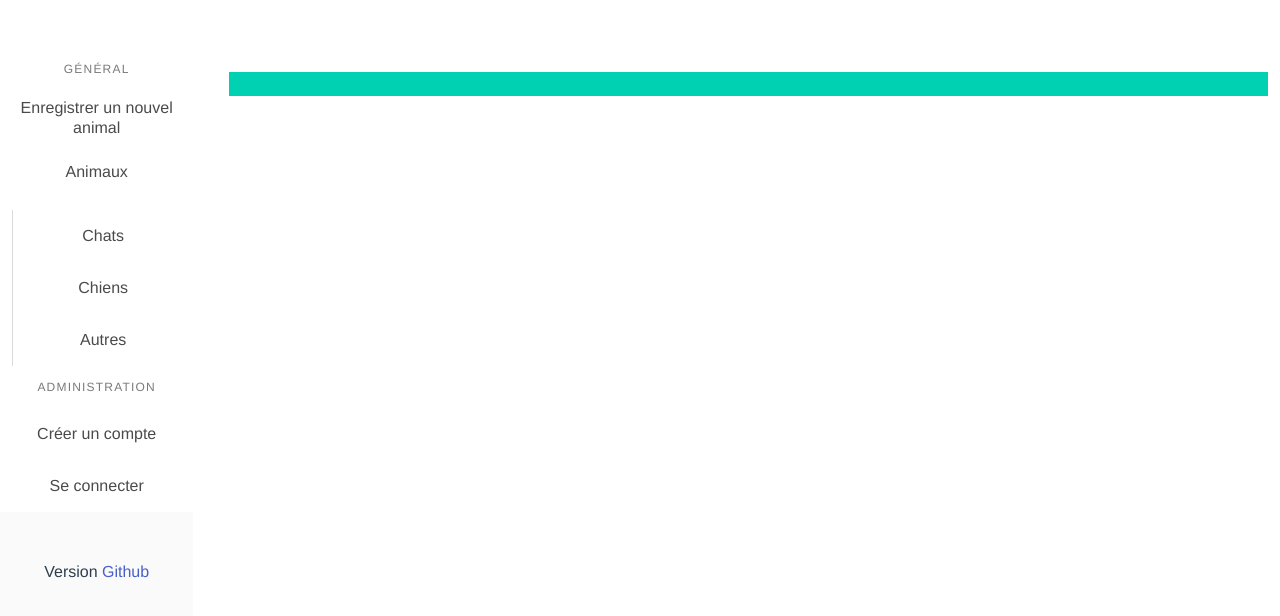
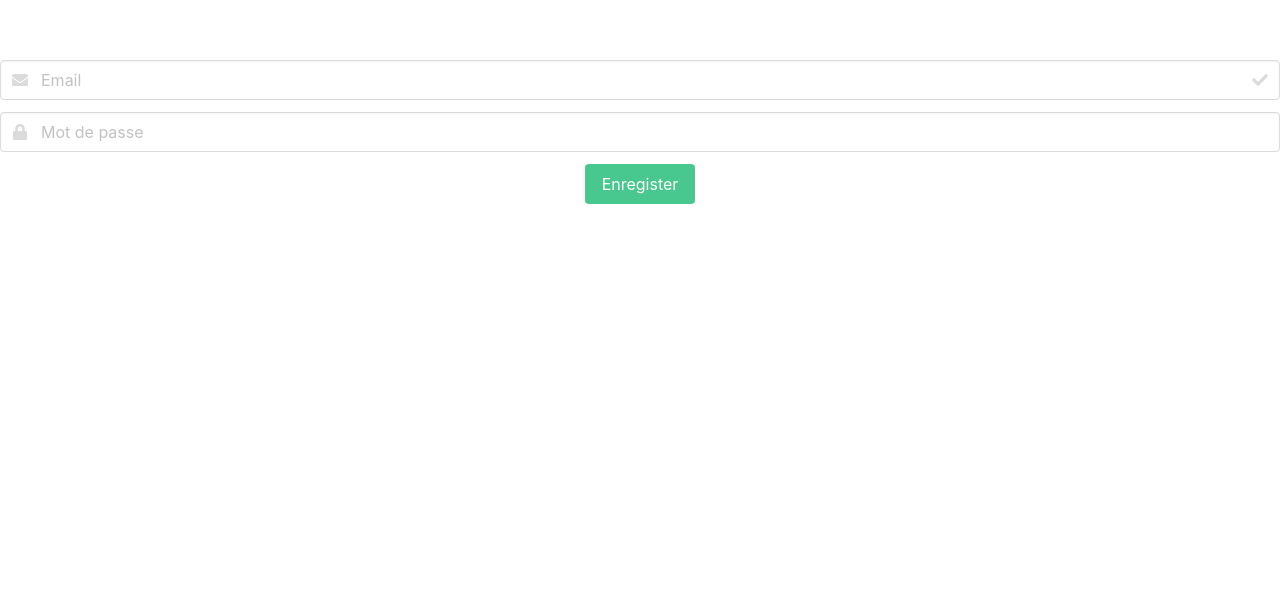
Before and after one commit to Prakkkmak/animaliste-front, a Vue app: page /animals/1 in a window 1280 px wide. Shown: the top 616 px of the page. Built offline with nearby package versions, Linux system fonts and the light colour scheme; no server answers.

Commit message:
Login sans session
Login sans session

```diff
--- a/src/App.vue
+++ b/src/App.vue
@@ -1,5 +1,8 @@
 <template>
-  <div id="app">
+  <div v-if="!account">
+    <AccountLogin @account-login="accountLogin" />
+  </div>
+  <div v-else>
     <div class="columns">
       <div class="column is-2">
         <Menu />
@@ -12,21 +15,24 @@
 </template>
 
 <script>
-import Menu from './components/menu/Menu.vue';
+import Menu from '@/components/menu/Menu.vue';
+import AccountLogin from '@/components/account/AccountLogin';
 
 export default {
   name: 'App',
   components: {
+    AccountLogin,
     Menu,
   },
   data() {
     return {
       animalListKey: 1,
+      account: null,
     };
   },
   methods: {
-    updateList() {
-      this.animalListKey += 1;
+    accountLogin(account) {
+      this.account = account;
     },
   },
 };
--- /dev/null
+++ b/src/components/account/AccountLogin.vue
@@ -0,0 +1,92 @@
+<template>
+  <div v-if="accountLogin">
+    <b> {{ $t('account.accountCreated') }} </b>
+  </div>
+  <div v-if="errors.length">
+    <b>{{ $t('account.errorsText') }}</b>
+    <ul>
+      <li v-for="error in errors" :key="error">{{ error }}</li>
+    </ul>
+  </div>
+  <div class="field">
+    <p class="control has-icons-left has-icons-right">
+      <input
+        class="input"
+        type="email"
+        :placeholder="$t('account.mail')"
+        v-model="mail"
+      />
+      <span class="icon is-small is-left">
+        <i class="fas fa-envelope"></i>
+      </span>
+      <span class="icon is-small is-right">
+        <i class="fas fa-check"></i>
+      </span>
+    </p>
+  </div>
+  <div class="field">
+    <p class="control has-icons-left">
+      <input
+        class="input"
+        type="password"
+        :placeholder="$t('account.password')"
+        v-model="password"
+      />
+      <span class="icon is-small is-left">
+        <i class="fas fa-lock"></i>
+      </span>
+    </p>
+  </div>
+  <div class="field">
+    <p class="control">
+      <button class="button is-success" @click="login">
+        {{ $t('account.register') }}
+      </button>
+    </p>
+  </div>
+</template>
+
+<script>
+import bcryptjs from 'bcryptjs';
+
+export default {
+  name: 'AccountLogin.vue',
+  emits: ['account-login'],
+  data() {
+    return {
+      mail: '',
+      password: '',
+      errors: [],
+      accountLogin: false,
+    };
+  },
+  methods: {
+    async login() {
+      const hashedPassword = await this.hashPassword(this.password);
+      try {
+        const res = await fetch(
+          `${process.env.VUE_APP_BASE_URL}/accounts?mail=${this.mail}&password=${hashedPassword}`,
+          {
+            method: 'GET',
+            headers: {
+              'content-type': 'application/json',
+            },
+          }
+        );
+        this.$emit('account-login', res);
+      } catch (err) {
+        this.errors.push(err);
+      } finally {
+        this.mail = '';
+        this.password = '';
+        this.accountLogin = true;
+      }
+    },
+    async hashPassword(password) {
+      return bcryptjs.hash(password, 10);
+    },
+  },
+};
+</script>
+
+<style scoped></style>
--- a/src/locales/fr.json
+++ b/src/locales/fr.json
@@ -29,6 +29,7 @@
     },
     "account": {
         "accountCreated": "Compte créé avec succès !",
+        "accountLogin": "Vous vous êtes connecté!",
         "disconnect": "Se déconnecter",
         "errorMail": "Mail incorrect.",
         "errorPassword": "Mot de passe incorrect.",
--- a/src/router/index.js
+++ b/src/router/index.js
@@ -5,6 +5,7 @@ import Animals from '@/components/animal/Animals';
 import AnimalDetail from '@/components/animal/detail/AnimalDetail';
 import AccountCreation from '@/components/account/creation/AccountCreation';
 import UnderConstruction from '@/components/other/UnderConstruction';
+import AccountLogin from '@/components/account/AccountLogin';
 
 const routes = [
   {
@@ -24,6 +25,11 @@ const routes = [
     component: AccountCreation,
   },
   {
+    path: '/login',
+    name: 'AccountCreation',
+    component: AccountLogin,
+  },
+  {
     path: '/under_construction',
     name: 'UnderConstruction',
     component: UnderConstruction,
```
